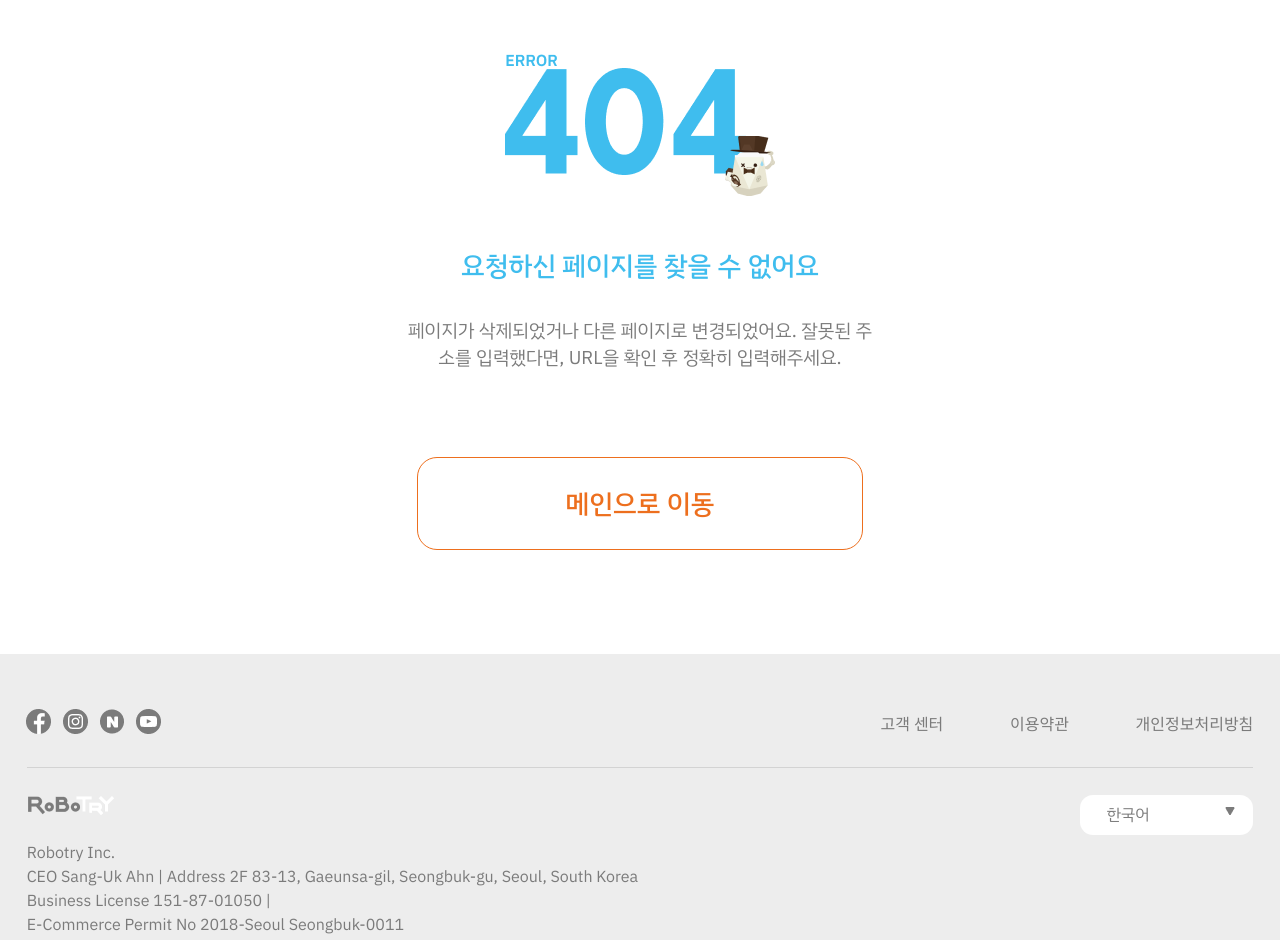
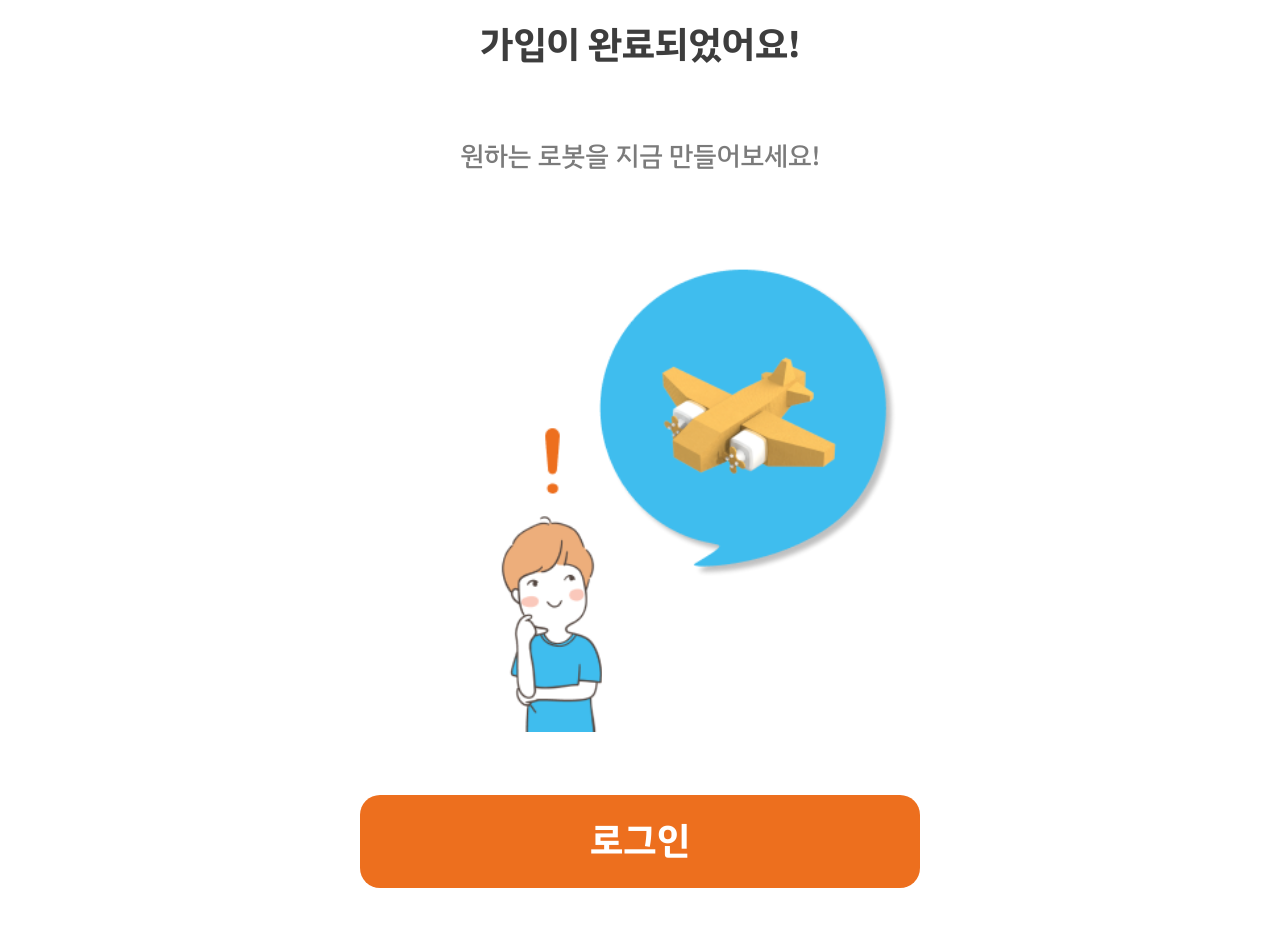
Before and after one commit to yoojin1119/ParobFrontG, a Next.js app: page /joincomplete in a window 1280 px wide. Before the commit this address had no page. Shown: the part 180-1120 px from the top of the page. Built offline with nearby package versions, Linux system fonts and the light colour scheme.

Commit message:
joincomplete UI 구현

```diff
--- /dev/null
+++ b/src/pages/joincomplete/index.jsx
@@ -0,0 +1,48 @@
+import styled from "styled-components"
+import Header from "../../Component/layout/header";
+import Footer from "../../Component/layout/Footer"
+import Link from "next/link";
+
+export default function JoinCompletePage (){
+    return(
+        <Container>
+            <Header/>
+            <CompleteWrap>
+                <CompleteTit>가입이 완료되었어요!</CompleteTit>
+                <CompleteMsg>원하는 로봇을 지금 만들어보세요!</CompleteMsg>
+                <CompleteImg src='assets/images/backGround/email_finish.png'></CompleteImg>
+                <Link href='/login'>
+                    <CompleteBtn>로그인</CompleteBtn>
+                </Link>
+            </CompleteWrap>
+            <Footer/>
+        </Container>
+    )
+}
+
+const Container = styled.section``;
+const CompleteWrap = styled.div`
+display: flex;
+flex-direction:column;
+align-items:center;
+gap: 3.917rem;
+margin: 5rem 0 6.667rem;
+`;
+const CompleteTit = styled.h2`
+${({ theme }) => theme.fontSize.h2};
+color: ${({ theme }) => theme.color.textDeepGray};
+`;
+const CompleteMsg = styled.p`
+${({ theme }) => theme.fontSize.h3};
+color: ${({ theme }) => theme.color.textGray};
+`;
+const CompleteImg = styled.img`
+width: 32.25rem;
+height:30.833rem;`;
+const CompleteBtn = styled.button`
+width: 35rem;
+height: 5.833rem;
+${({ theme }) => theme.fontSize.h2};
+color:${({ theme }) => theme.color.textWhite};
+background-color:${({ theme }) => theme.color.primaryOrange};
+border-radius: 20px;`;
--- a/src/pages/privacy/index.jsx
+++ b/src/pages/privacy/index.jsx
@@ -16,7 +16,7 @@ const PrivacyVersion2 = dynamic(
 );
 
 
-export default function TermsPage (){
+export default function PrivacyPage (){
     const [open, setOpen] = useState(false)
     const [clickedPrivacyTerms, setClickedPrivacyTerms] = useState(2);
     const termsOpen = () => {
```
Also changed, not shown: public/assets/images/backGround/email_finish.png (added).
